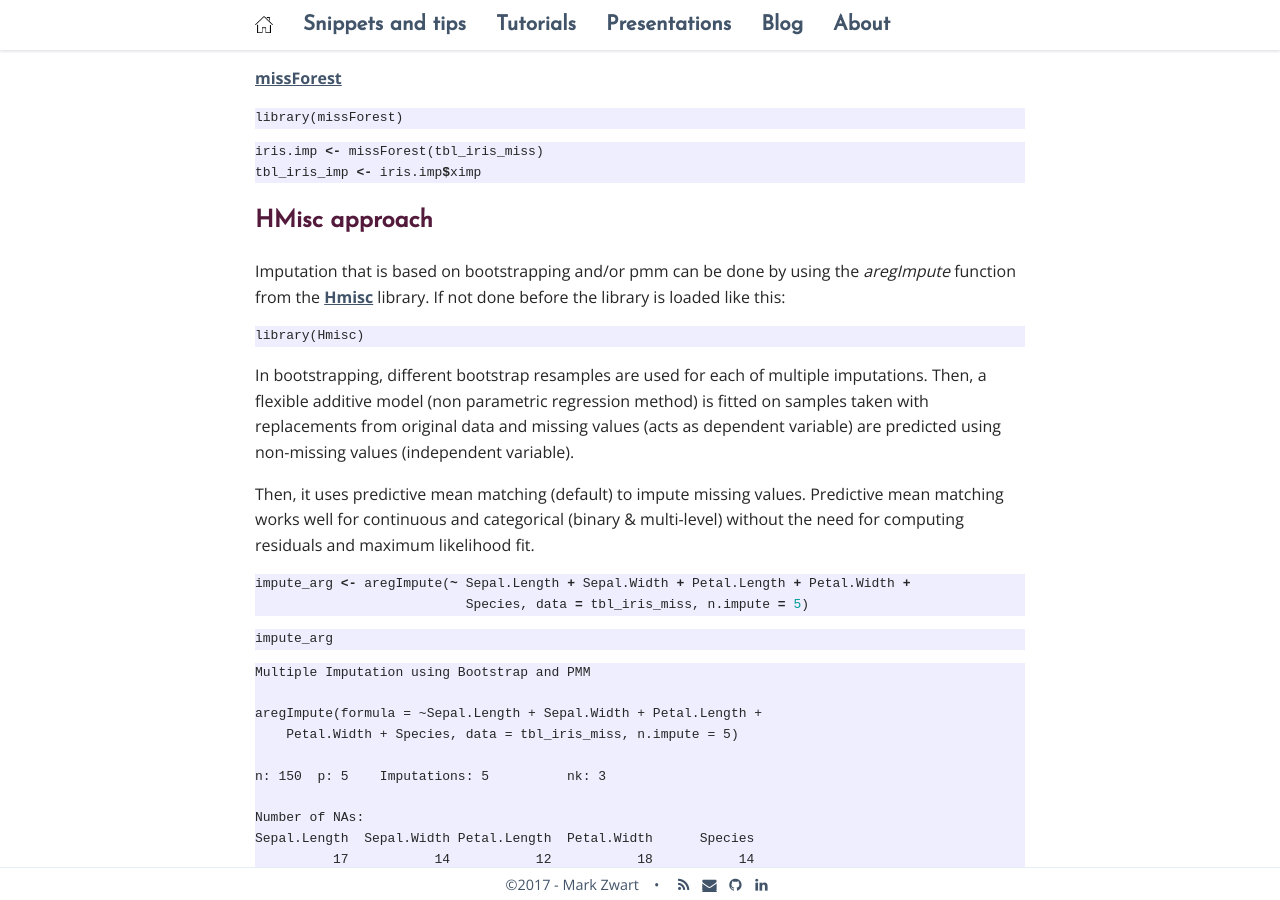
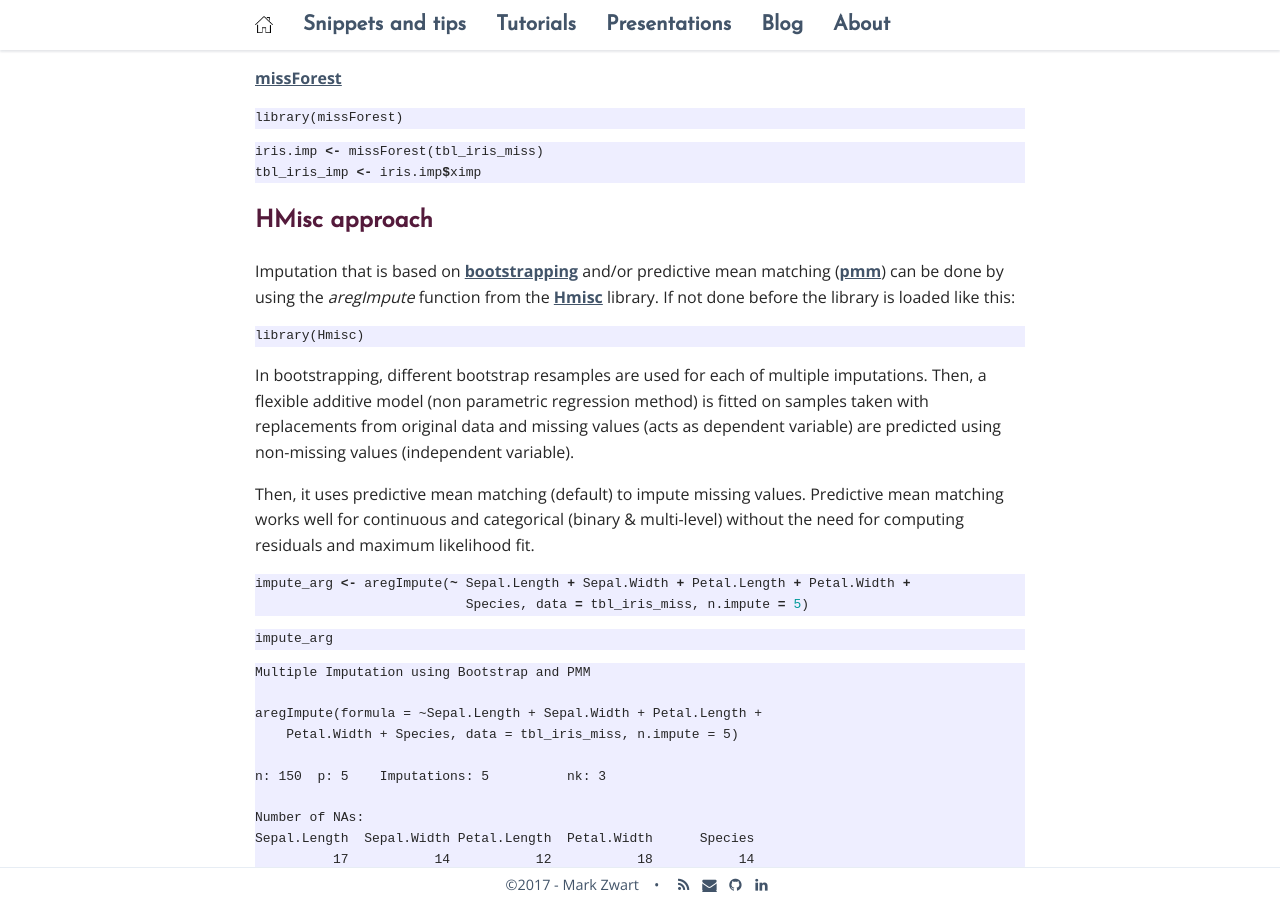
Before and after one commit to mark-me/mark-me.github.io, a Jekyll site: the page built from _pages/tutorials/impute-missings/impute-missings.md, in a window 1280 px wide and 900 px high, scrolled down 4110 px. Built offline with Jekyll 4.4.1, drawn with Linux system fonts in a browser that asks for light colours; nearby versions of some CDN libraries; comment, search, counter and statistics services are not loaded.

Commit message:
Update impute-missings.md

````diff
--- a/_pages/tutorials/impute-missings/impute-missings.md
+++ b/_pages/tutorials/impute-missings/impute-missings.md
@@ -145,7 +145,7 @@ tbl_iris_imp <- iris.imp$ximp
 
 ## HMisc approach
 
-Imputation that is based on bootstrapping and/or pmm can be done by using the _aregImpute_ function from the **[Hmisc](https://www.rdocumentation.org/packages/Hmisc)** library. If not done before the library is loaded like this:
+Imputation that is based on [bootstrapping](http://thestatsgeek.com/2013/07/02/the-miracle-of-the-bootstrap/) and/or predictive mean matching ([pmm](https://statisticalhorizons.com/predictive-mean-matching)) can be done by using the _aregImpute_ function from the **[Hmisc](https://www.rdocumentation.org/packages/Hmisc)** library. If not done before the library is loaded like this:
 ```r
 library(Hmisc)
 ```
````
